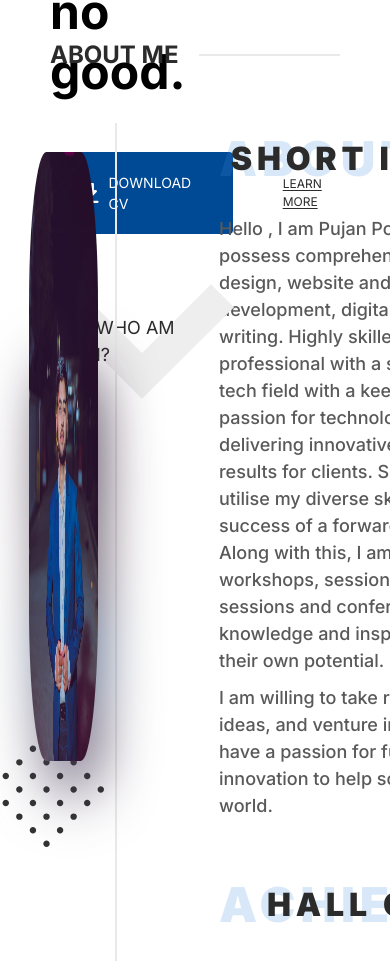
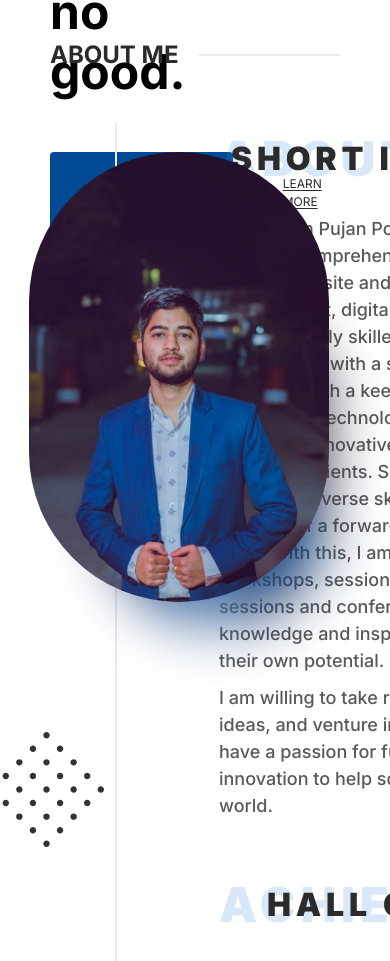
Before and after one commit to pujanpokharelofficial/Portfolio, a SvelteKit app: page / in a window 390 px wide. Shown: the part 1007-1968 px from the top of the page. Built offline with nearby package versions, Linux system fonts and the light colour scheme.

Commit message:
ABout image made responsive.

```diff
--- a/src/routes/home/about/about.svelte
+++ b/src/routes/home/about/about.svelte
@@ -25,7 +25,7 @@
 		<div class="content border-gray-light border-b-2 h-full w-full flex space-x-block pb-block">
 			<!-- left section -->
 			<div class="left_section relative border-gray-light border-r-2 min-w-[30%]">
-				<div class="image relative w-[60%] ml-[25%] mt-[25%] z-30 h-[50%]" />
+				<div class="image relative w-[300px] ml-[25%] mt-[25%] z-30 h-[450px]" />
 				<img
 					class="pattern absolute top-[50%] left-[-10%]"
 					src="/svg/dotted vector black.svg"
@@ -80,16 +80,18 @@
 <style>
 	.image::after,
 	.image::before {
+		--image_width: 400px;
+		--image_height: calc(var(--image_width) * 1.5);
 		content: '';
 		height: 100%;
 		width: 100%;
 		background: url('/images/profile.jpg');
-		background-size: 100% 110%;
+		background-size: var(--image_width) var(--image_height);
 		background-position: center center;
 		position: absolute;
 		right: 0;
 		bottom: 0;
-		border-radius: 25%;
+		border-radius: 200px;
 		z-index: 30;
 	}
 	.image::before {
```
